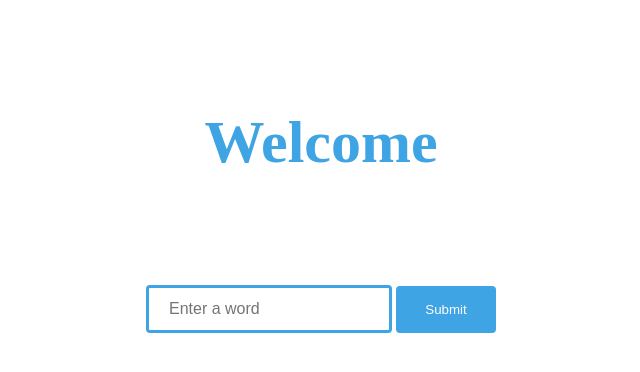
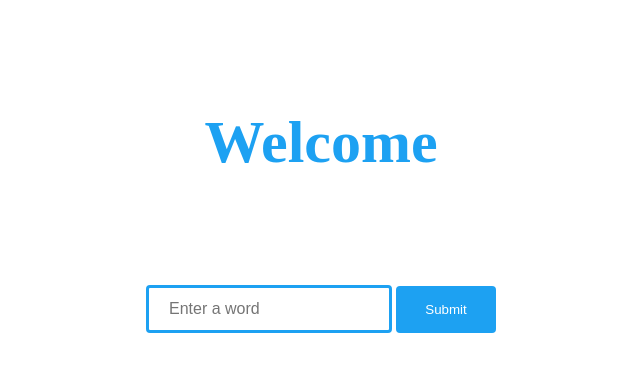
Before and after one commit to ethanchung936/TwitWord, a Django app: page /home/ in a window 1280 px wide. Shown: the top 372 px of the page, without its empty margins (319-959 px from the left). Run offline with Django 4.2, Linux system fonts and the light colour scheme.

Commit message:
adjusted webpage visuals

```diff
--- a/TwitWord/word_lookup/static/word_lookup/style.css
+++ b/TwitWord/word_lookup/static/word_lookup/style.css
@@ -1,7 +1,7 @@
 .header {
     padding: 60px;
     text-align: center;
-    color: rgb(62, 164, 228);
+    color: rgb(29, 161, 242);
     font-size: 30px;
   }
 
@@ -13,19 +13,19 @@
     width: 200px;
     padding: 12px 20px;
     margin: 8px 0;
-    border: 3px solid rgb(62, 164, 228);
+    border: 3px solid rgb(29, 161, 242);
     border-radius: 4px;
     align-items: center;
     font-size: 16px;
   }
 
 #text_field:focus {
-    background-color: rgb(171, 220, 250);
+    background-color: rgba(29, 160, 242, 0.273);
 }
 
 #submit {
     width: 100px;
-    background-color: rgb(62, 164, 228);
+    background-color: rgb(29, 161, 242);
     color: white;
     padding: 16px 20px;
     margin: 8px 0;
@@ -36,5 +36,5 @@
 }
 
 #submit:hover {
-    background-color: rgb(53, 142, 197);
+    background-color: rgb(66, 178, 248);
 }
```
Also changed, not shown: TwitWord/word_lookup/static/word_lookup/TwitWord_favicon.ico (added).
